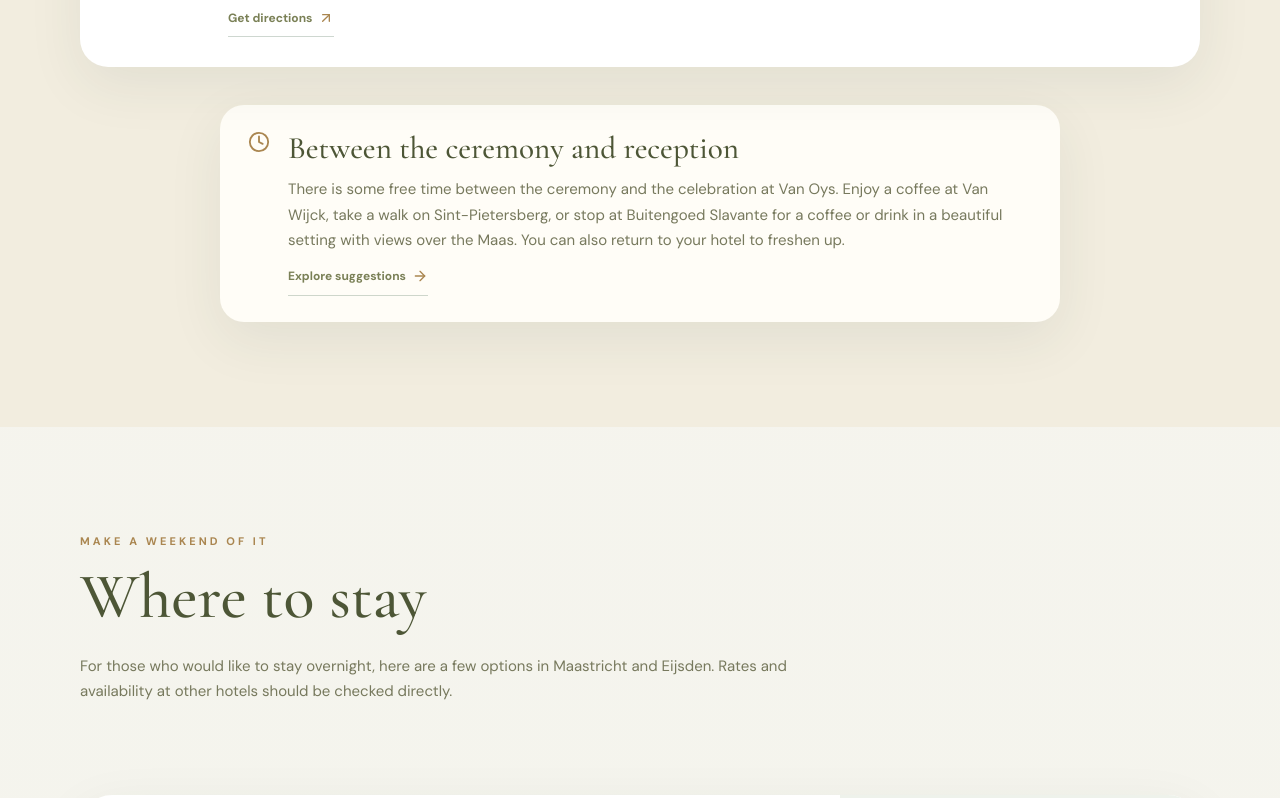
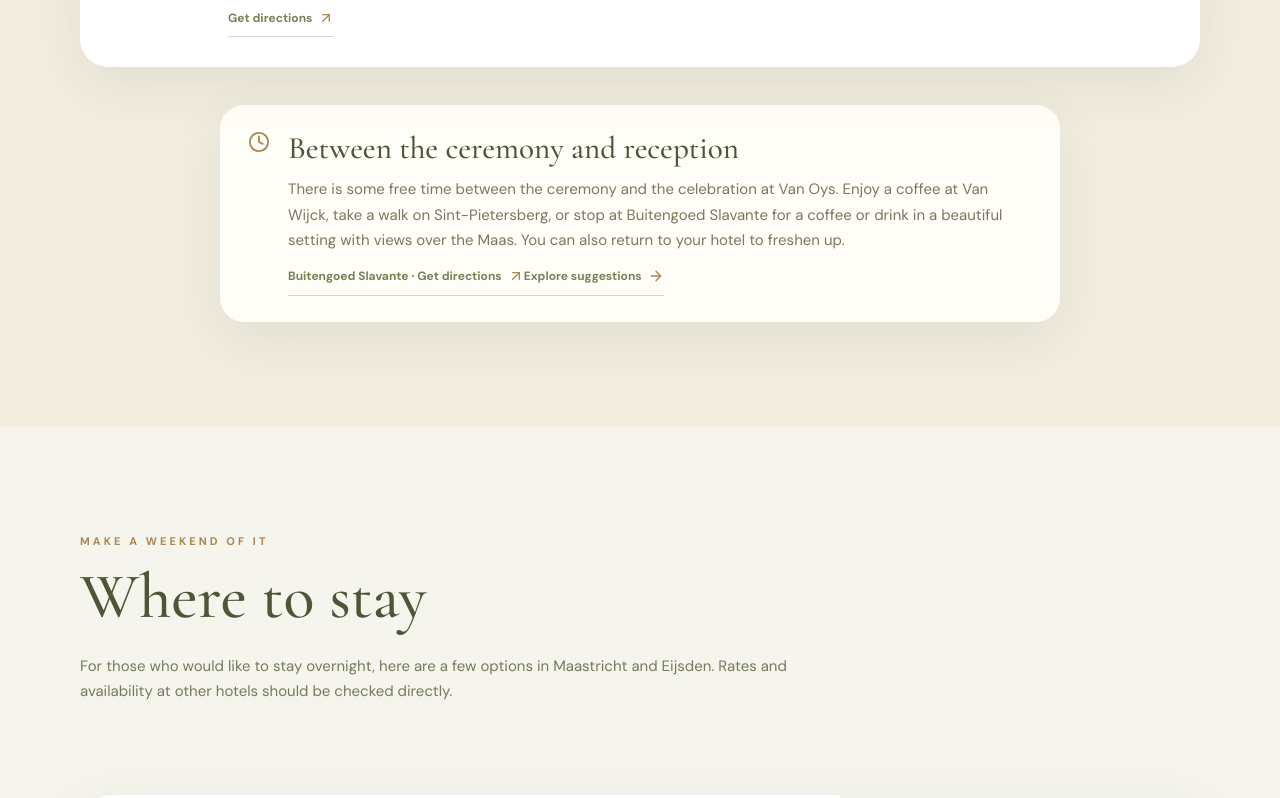
Before and after one commit to JoBuckx/BuckinxWedding, a Next.js app: page /preview-b/en in a window 1280 px wide. Shown: the part 2260-3058 px from the top of the page. Built offline with nearby package versions, Linux system fonts and the light colour scheme.

Commit message:
Link Buitengoed Slavante map from free-time recommendations

```diff
--- a/app/preview-b/[lang]/page.tsx
+++ b/app/preview-b/[lang]/page.tsx
@@ -73,7 +73,7 @@ export default async function PreviewBPage({params}:{params:Promise<{lang:string
      <article className="stacked-event"><div className="stacked-time">{wedding.ceremony.time}</div><div><CalendarDays size={18}/><h3>{t.church}</h3><p>{t.churchText}</p><address>{wedding.ceremony.address}</address><a className="text-link" href={wedding.ceremony.maps} target="_blank" rel="noopener noreferrer">{t.directions}<ArrowUpRight size={16}/></a></div></article>
      <article className="stacked-event"><div className="stacked-time">{wedding.reception.time}</div><div><Heart size={18}/><h3>{t.reception}</h3><p>{t.receptionText}</p><strong>{wedding.reception.name}</strong><address>{wedding.reception.address}</address><a className="text-link" href={wedding.reception.maps} target="_blank" rel="noopener noreferrer">{t.directions}<ArrowUpRight size={16}/></a></div></article>
     </div>
-    <div className="note-card"><Clock size={22}/><div><h3>{t.between}</h3><p>{t.betweenText}</p><a className="text-link between-suggestions" href="#explore">{lang === "de" ? "Ausflugstipps" : lang === "nl" ? "Ontdek onze tips" : "Explore suggestions"}<ArrowRight size={16}/></a></div></div>
+    <div className="note-card"><Clock size={22}/><div><h3>{t.between}</h3><p>{t.betweenText}</p><a className="text-link" href="https://www.google.com/maps/place/Buitengoed+Slavante/@50.8258116,5.6923542,17z/data=!3m2!4b1!5s0x47c0e90c96cfcb5d:0xf4dc76f389a6b186!4m6!3m5!1s0x47c0e90c90fe6643:0x7bb6a548dcca85be!8m2!3d50.8258082!4d5.6949291!16s%2Fg%2F121f49qk" target="_blank" rel="noopener noreferrer">Buitengoed Slavante · {t.directions}<ArrowUpRight size={16}/></a><a className="text-link between-suggestions" href="#explore">{lang === "de" ? "Ausflugstipps" : lang === "nl" ? "Ontdek onze tips" : "Explore suggestions"}<ArrowRight size={16}/></a></div></div>
    </section>
 
    <section id="stay" className="section">
```
